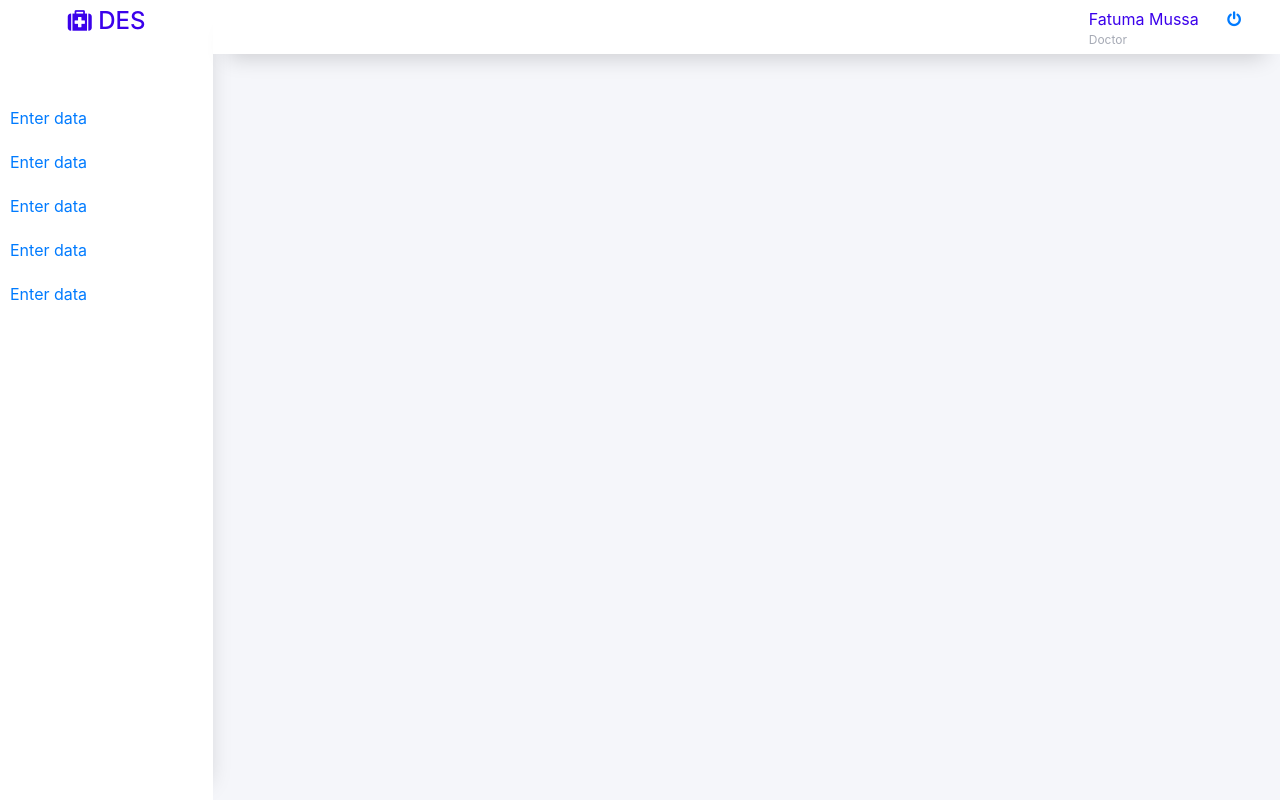
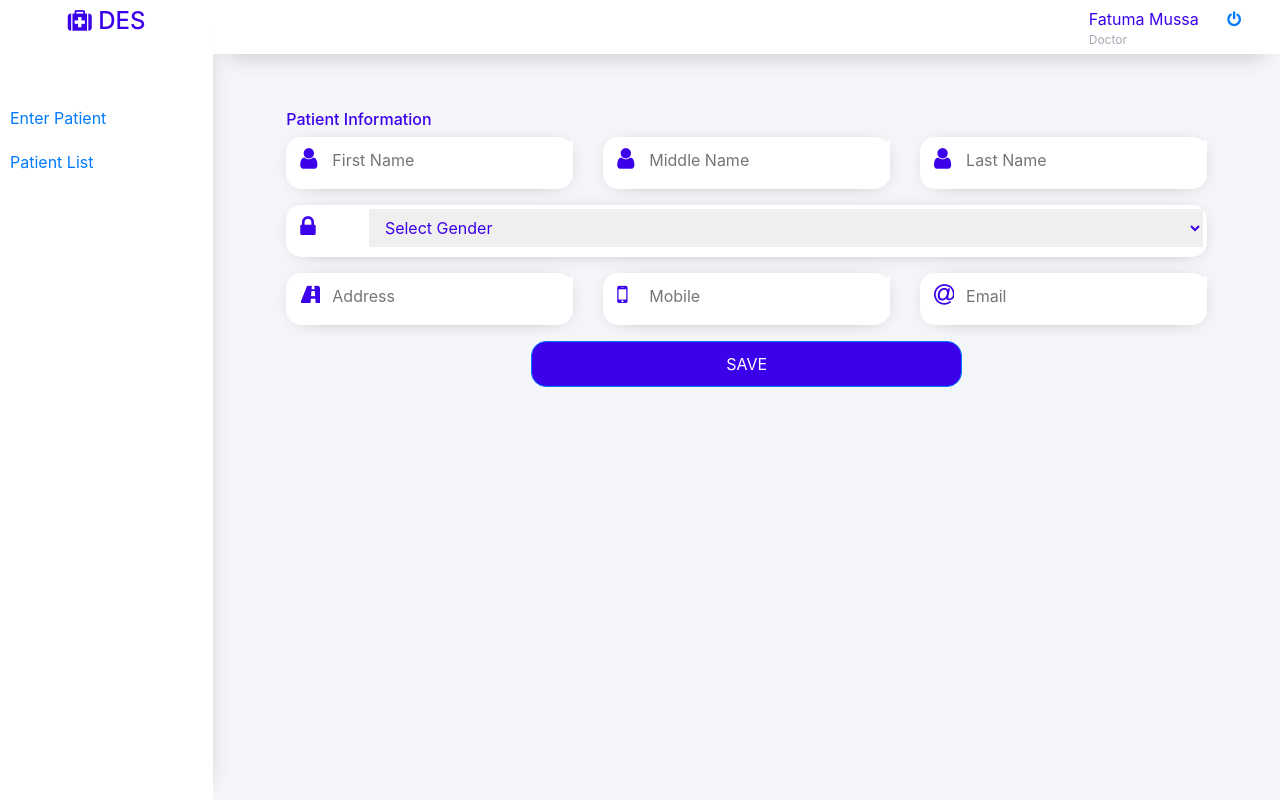
Before and after one commit to rachelmusa/DES, a CodeIgniter app: page /database/index.php/dashboard/home in a window 1280 px wide. Run offline with CodeIgniter, Linux system fonts and the light colour scheme; some libraries are stand-ins or nearby versions.

Commit message:
form for adding patient information

```diff
--- a/application/views/dashboard_page.php
+++ b/application/views/dashboard_page.php
@@ -20,15 +20,119 @@
     <div class="row">
       <div class="col-md-2 des-nav-bar">
         <ul class="des-nav">
-          <li> <a href="#">Enter data</a> </li>
-          <li> <a href="#">Enter data</a> </li>
-          <li> <a href="#">Enter data</a> </li>
-          <li> <a href="#">Enter data</a> </li>
-          <li> <a href="#">Enter data</a> </li>
+          <li> <a href="#">Enter Patient</a> </li>
+          <li> <a href="#">Patient List</a> </li>
         </ul>
       </div>
-      <div class="col-md-10 des-content-bar">
-
+      <div class="col-md-12 des-content-bar">
+        <div class="row">
+          <div class="col-md-2"></div>
+          <div class="col-md-10">
+            <div class="des-form-holder des-row-overide">
+              <h6>Patient Information</h6>
+              <form class="" action="index.html" method="post">
+                <div class="row">
+                  <div class="col-md-4">
+                    <div class="form-group">
+                      <div class="row">
+                        <div class="col-md-1">
+                          <label for=""><i class="fa fa-user"></i></label>
+                        </div>
+                        <div class="col-md-11">
+                          <input placeholder="First Name" class="des-input" type="text" name="" value="">
+                        </div>
+                      </div>
+                    </div>
+                  </div>
+                  <div class="col-md-4">
+                    <div class="form-group">
+                      <div class="row">
+                        <div class="col-md-1">
+                          <label for=""><i class="fa fa-user"></i></label>
+                        </div>
+                        <div class="col-md-11">
+                          <input placeholder="Middle Name" class="des-input" type="text" name="" value="">
+                        </div>
+                      </div>
+                    </div>
+                  </div>
+                  <div class="col-md-4">
+                    <div class="form-group">
+                      <div class="row">
+                        <div class="col-md-1">
+                          <label for=""><i class="fa fa-user"></i></label>
+                        </div>
+                        <div class="col-md-11">
+                          <input placeholder="Last Name" class="des-input" type="text" name="" value="">
+                        </div>
+                      </div>
+                    </div>
+                  </div>
+                </div>
+                <div class="row">
+                  <div class="col-md-12">
+                    <div class="form-group">
+                      <div class="row">
+                        <div class="col-md-1">
+                          <label for=""><i class="fa fa-lock"></i></label>
+                        </div>
+                        <div class="col-md-11">
+                          <select class="des-input" name="">
+                            <option value="" selected disabled>Select Gender</option>
+                            <option value="male">Male</option>
+                            <option value="female">Female</option>
+                          </select>
+                        </div>
+                      </div>
+                    </div>
+                  </div>
+                </div>
+                <div class="row">
+                  <div class="col-md-4">
+                    <div class="form-group">
+                      <div class="row">
+                        <div class="col-md-1">
+                          <label for=""><i class="fa fa-road"></i></label>
+                        </div>
+                        <div class="col-md-11">
+                          <input placeholder="Address" class="des-input" type="text" name="" value="">
+                        </div>
+                      </div>
+                    </div>
+                  </div>
+                  <div class="col-md-4">
+                    <div class="form-group">
+                      <div class="row">
+                        <div class="col-md-1">
+                          <label for=""><i class="fa fa-mobile"></i></label>
+                        </div>
+                        <div class="col-md-11">
+                          <input placeholder="Mobile" class="des-input" type="text" name="" value="">
+                        </div>
+                      </div>
+                    </div>
+                  </div>
+                  <div class="col-md-4">
+                    <div class="form-group">
+                      <div class="row">
+                        <div class="col-md-1">
+                          <label for=""><i class="fa fa-at"></i></label>
+                        </div>
+                        <div class="col-md-11">
+                          <input placeholder="Email" class="des-input" type="text" name="" value="">
+                        </div>
+                      </div>
+                    </div>
+                  </div>
+                </div>
+                <div class="col-md-6 container">
+                  <button class="col-md-12 btn btn-primary des-btn" type="submit" name="button">SAVE</button>
+                  <!-- <p>Welcome to DES</p> -->
+                </div>
+              </form>
+            </div>
+          </div>
+        </div>
       </div>
     </div>
   </div>
--- a/assets/css/main_style.css
+++ b/assets/css/main_style.css
@@ -6,6 +6,16 @@ body{
 .des-form-holder {
     position: relative;
     top: 101px;
+}
+.des-form-holder h6{
+  color:#3b01eb;
+}
+.des-row-overide{
+  top: 52px;
+  padding: 58px;
+}
+.des-row-overide .row{
+  flex-wrap: nowrap;
 }
 .des-form-holder label {
     color: #3b01eb;
@@ -47,7 +57,7 @@ body{
     background: #ffffff;
     border: none;
     position: fixed;
-    z-index: 9;
+    z-index: 12;
     color:#3b01eb;
 }
 .des-logo{
@@ -79,6 +89,7 @@ body{
 .des-nav-bar {
     background: white;
     position: fixed;
+    z-index:9;
     height: 100%;
     border: none;
     /* border-right: 1px solid #c0c8e6; */
```
